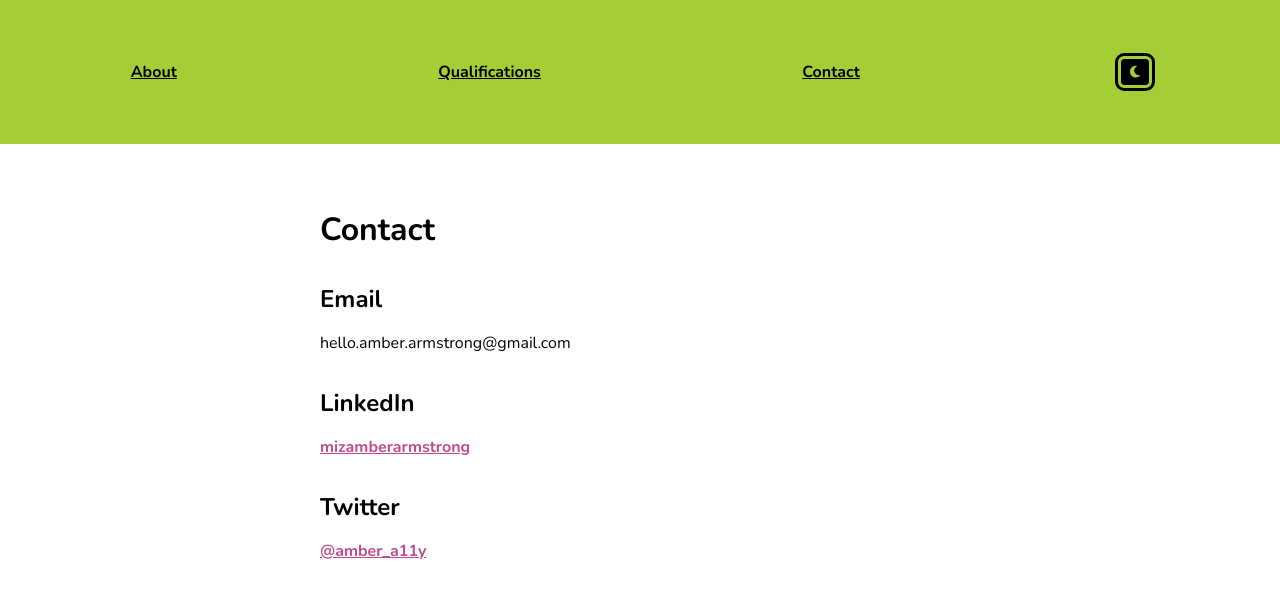
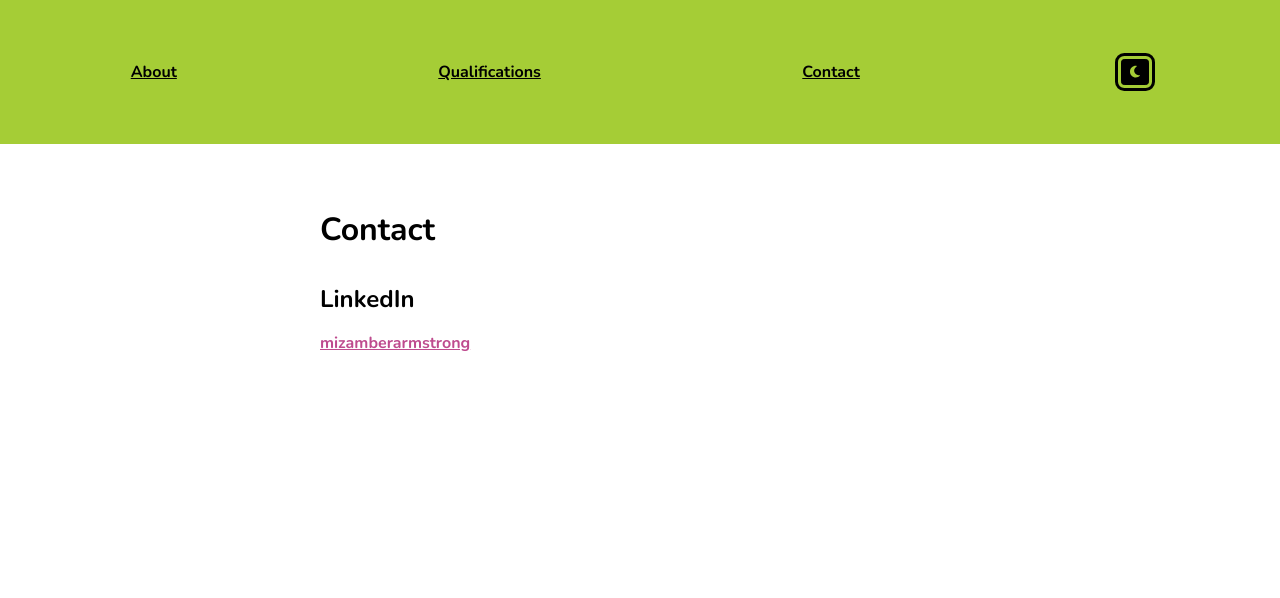
Before and after one commit to amberfrontend/website, a React (Create React App) app: page /contact in a window 1280 px wide. Shown: the top 598 px of the page. Built offline with nearby package versions, Linux system fonts and the light colour scheme.

Commit message:
Remove email and Twitter

```diff
--- a/src/pages/Contact/Contact.tsx
+++ b/src/pages/Contact/Contact.tsx
@@ -12,10 +12,6 @@ export default function Contact() {
     return (
         <>
             <h1>{pageName}</h1>
-            <h2>Email</h2>
-            <p>
-                &#104;&#101;&#108;&#108;&#111;&#046;&#097;&#109;&#098;&#101;&#114;&#046;&#097;&#114;&#109;&#115;&#116;&#114;&#111;&#110;&#103;&#064;&#103;&#109;&#097;&#105;&#108;&#046;&#099;&#111;&#109;
-            </p>
             <h2>LinkedIn</h2>
             <p>
                 <Link
@@ -26,16 +22,6 @@ export default function Contact() {
                     mizamberarmstrong
                 </Link>
             </p>
-            <h2>Twitter</h2>
-            <p>
-                <Link
-                    href="https://twitter.com/amber_a11y"
-                    external
-                    type="BODY"
-                >
-                    @amber_a11y
-                </Link>
-            </p>
         </>
     );
 }
```
